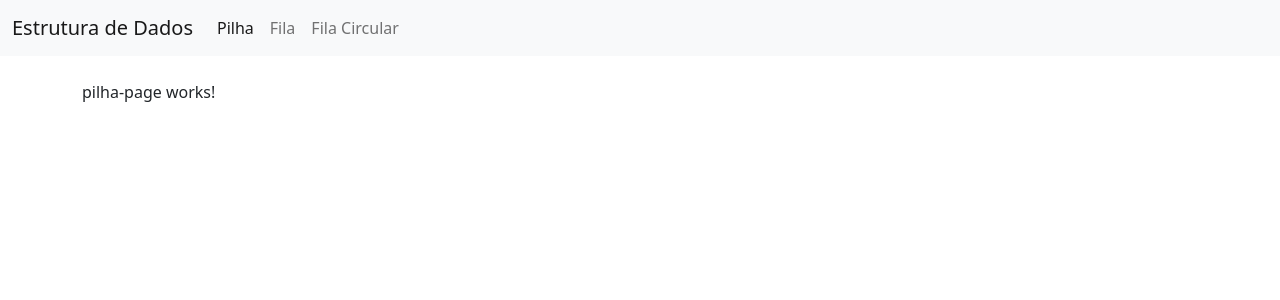
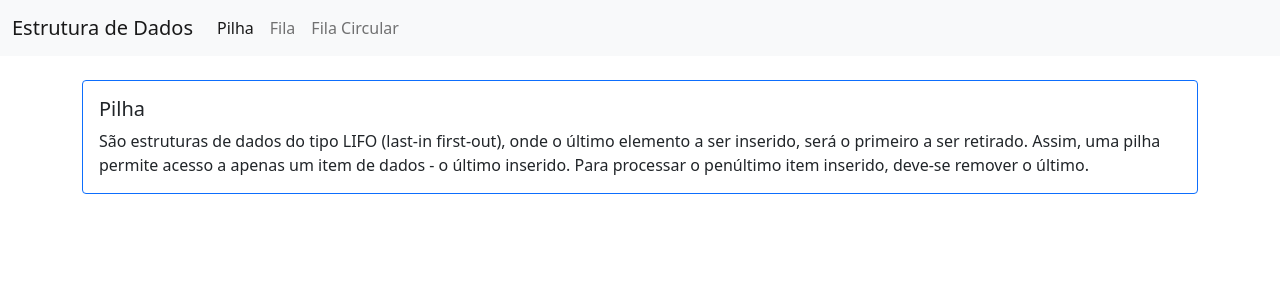
Before and after one commit to biel-correa/prova-estrutura-de-dados, an Angular app: page /pilha in a window 1280 px wide. Shown: the top 300 px of the page. Built offline with nearby package versions, Linux system fonts and the light colour scheme.

Commit message:
feature: add presentation card

```diff
--- a/src/app/app.module.ts
+++ b/src/app/app.module.ts
@@ -9,6 +9,7 @@ import { HomePageComponent } from './pages/home-page/home-page.component';
 import { FilaPageComponent } from './pages/fila-page/fila-page.component';
 import { FilaCircularPageComponent } from './pages/fila-circular-page/fila-circular-page.component';
 import { BasePageComponent } from './components/base-page/base-page.component';
+import { PresentationCardComponent } from './components/presentation-card/presentation-card.component';
 
 @NgModule({
   declarations: [
@@ -18,7 +19,8 @@ import { BasePageComponent } from './components/base-page/base-page.component';
     HomePageComponent,
     FilaPageComponent,
     FilaCircularPageComponent,
-    BasePageComponent
+    BasePageComponent,
+    PresentationCardComponent
   ],
   imports: [
     BrowserModule,
--- /dev/null
+++ b/src/app/components/presentation-card/presentation-card.component.html
@@ -0,0 +1,6 @@
+<div class="card border-primary mb-3">
+  <div class="card-body">
+    <h5 class="card-title">{{data.title}}</h5>
+    <p class="card-text">{{data.description}}</p>
+  </div>
+</div>
--- /dev/null
+++ b/src/app/components/presentation-card/presentation-card.component.ts
@@ -0,0 +1,15 @@
+import { Component, Input, OnInit } from '@angular/core';
+import { PresentationCardContent } from 'src/app/models/PresentationCardContent.model';
+
+@Component({
+  selector: 'app-presentation-card',
+  templateUrl: './presentation-card.component.html',
+  styleUrls: ['./presentation-card.component.scss'],
+})
+export class PresentationCardComponent implements OnInit {
+  @Input() data: PresentationCardContent;
+
+  constructor() {}
+
+  ngOnInit(): void {}
+}
--- /dev/null
+++ b/src/app/models/PresentationCardContent.model.ts
@@ -0,0 +1,4 @@
+export class PresentationCardContent {
+  title: string;
+  description: string;
+}
--- a/src/app/pages/fila-circular-page/fila-circular-page.component.html
+++ b/src/app/pages/fila-circular-page/fila-circular-page.component.html
@@ -1,3 +1,3 @@
 <base-page>
-  <p>fila-circular-page works!</p>
+  <app-presentation-card [data]="presentationCard"></app-presentation-card>
 </base-page>
--- a/src/app/pages/fila-circular-page/fila-circular-page.component.ts
+++ b/src/app/pages/fila-circular-page/fila-circular-page.component.ts
@@ -1,15 +1,19 @@
 import { Component, OnInit } from '@angular/core';
+import { PresentationCardContent } from 'src/app/models/PresentationCardContent.model';
 
 @Component({
   selector: 'app-fila-circular-page',
   templateUrl: './fila-circular-page.component.html',
-  styleUrls: ['./fila-circular-page.component.scss']
+  styleUrls: ['./fila-circular-page.component.scss'],
 })
 export class FilaCircularPageComponent implements OnInit {
+  presentationCard: PresentationCardContent = {
+    title: 'Fila Circular',
+    description:
+      'Neste tipo de estrutura, não é atribuído um comprimento fixo, pois seu tamanho limite é a capacidade de memória, onde é muito difícil ocupá-la totalmente. As estruturas mais utilizadas são as filas, pilhas, listas, tabelas de espalhamento e árvores.',
+  };
 
-  constructor() { }
+  constructor() {}
 
-  ngOnInit(): void {
-  }
-
+  ngOnInit(): void {}
 }
--- a/src/app/pages/fila-page/fila-page.component.html
+++ b/src/app/pages/fila-page/fila-page.component.html
@@ -1,3 +1,3 @@
 <base-page>
-  <p>fila-page works!</p>
+  <app-presentation-card [data]="presentationCard"></app-presentation-card>
 </base-page>
--- a/src/app/pages/fila-page/fila-page.component.ts
+++ b/src/app/pages/fila-page/fila-page.component.ts
@@ -1,15 +1,19 @@
 import { Component, OnInit } from '@angular/core';
+import { PresentationCardContent } from 'src/app/models/PresentationCardContent.model';
 
 @Component({
   selector: 'app-fila-page',
   templateUrl: './fila-page.component.html',
-  styleUrls: ['./fila-page.component.scss']
+  styleUrls: ['./fila-page.component.scss'],
 })
 export class FilaPageComponent implements OnInit {
+  presentationCard: PresentationCardContent = {
+    title: 'Fila',
+    description:
+      'São estruturas de dados do tipo FIFO (first-in first-out), onde o primeiro elemento a ser inserido, será o primeiro a ser retirado, ou seja, adiciona-se itens no fim e remove-se do início.',
+  };
 
-  constructor() { }
+  constructor() {}
 
-  ngOnInit(): void {
-  }
-
+  ngOnInit(): void {}
 }
--- a/src/app/pages/pilha-page/pilha-page.component.html
+++ b/src/app/pages/pilha-page/pilha-page.component.html
@@ -1,3 +1,3 @@
 <base-page>
-  <p>pilha-page works!</p>
+  <app-presentation-card [data]="presentationCard"></app-presentation-card>
 </base-page>
--- a/src/app/pages/pilha-page/pilha-page.component.ts
+++ b/src/app/pages/pilha-page/pilha-page.component.ts
@@ -1,15 +1,19 @@
 import { Component, OnInit } from '@angular/core';
+import { PresentationCardContent } from 'src/app/models/PresentationCardContent.model';
 
 @Component({
   selector: 'app-pilha-page',
   templateUrl: './pilha-page.component.html',
-  styleUrls: ['./pilha-page.component.scss']
+  styleUrls: ['./pilha-page.component.scss'],
 })
 export class PilhaPageComponent implements OnInit {
+  presentationCard: PresentationCardContent = {
+    title: 'Pilha',
+    description:
+      'São estruturas de dados do tipo LIFO (last-in first-out), onde o último elemento a ser inserido, será o primeiro a ser retirado. Assim, uma pilha permite acesso a apenas um item de dados - o último inserido. Para processar o penúltimo item inserido, deve-se remover o último.',
+  };
 
-  constructor() { }
+  constructor() {}
 
-  ngOnInit(): void {
-  }
-
+  ngOnInit(): void {}
 }
```
Also changed, not shown: src/app/components/presentation-card/presentation-card.component.scss (added), 1 other file (tests, documents, lock files or other folders).
